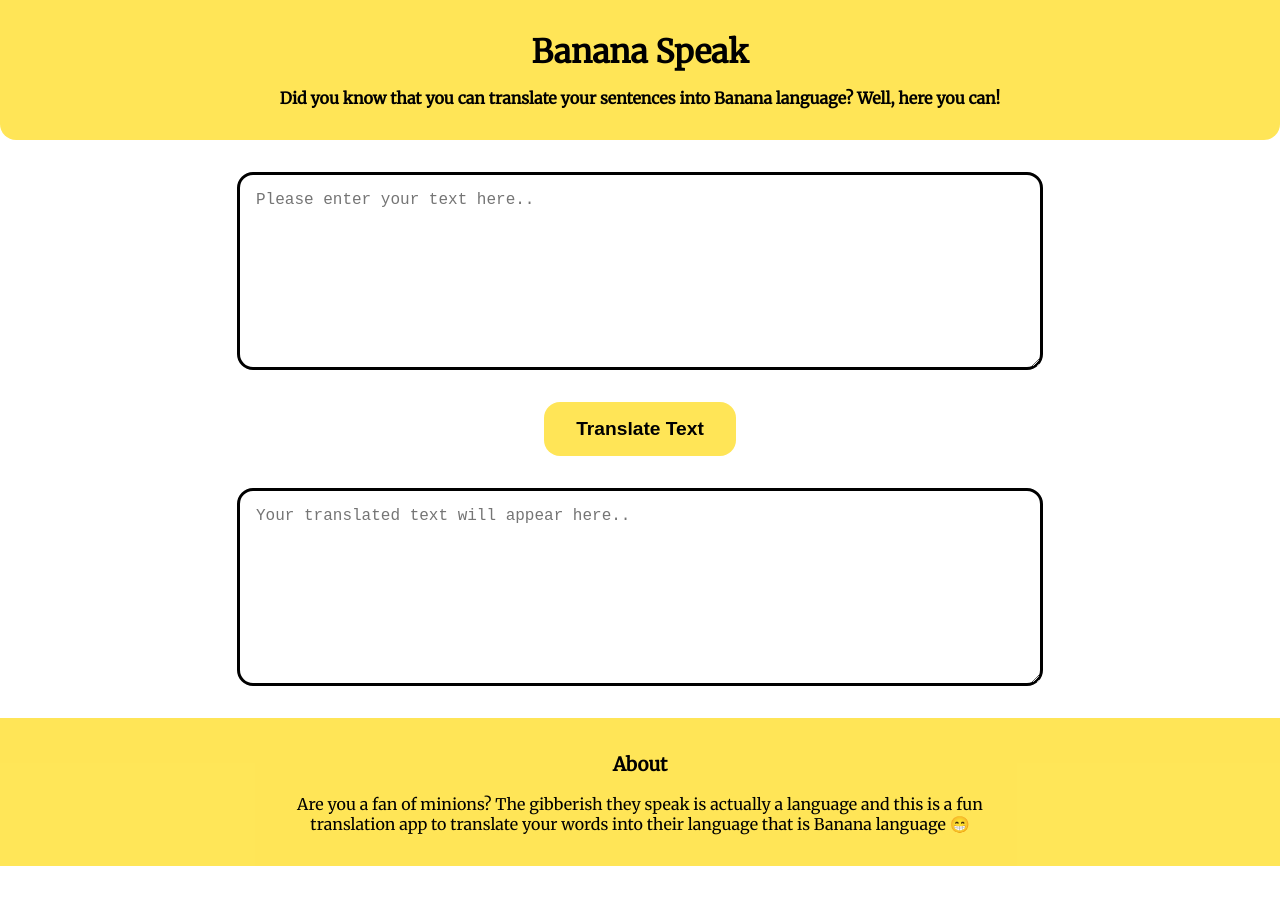
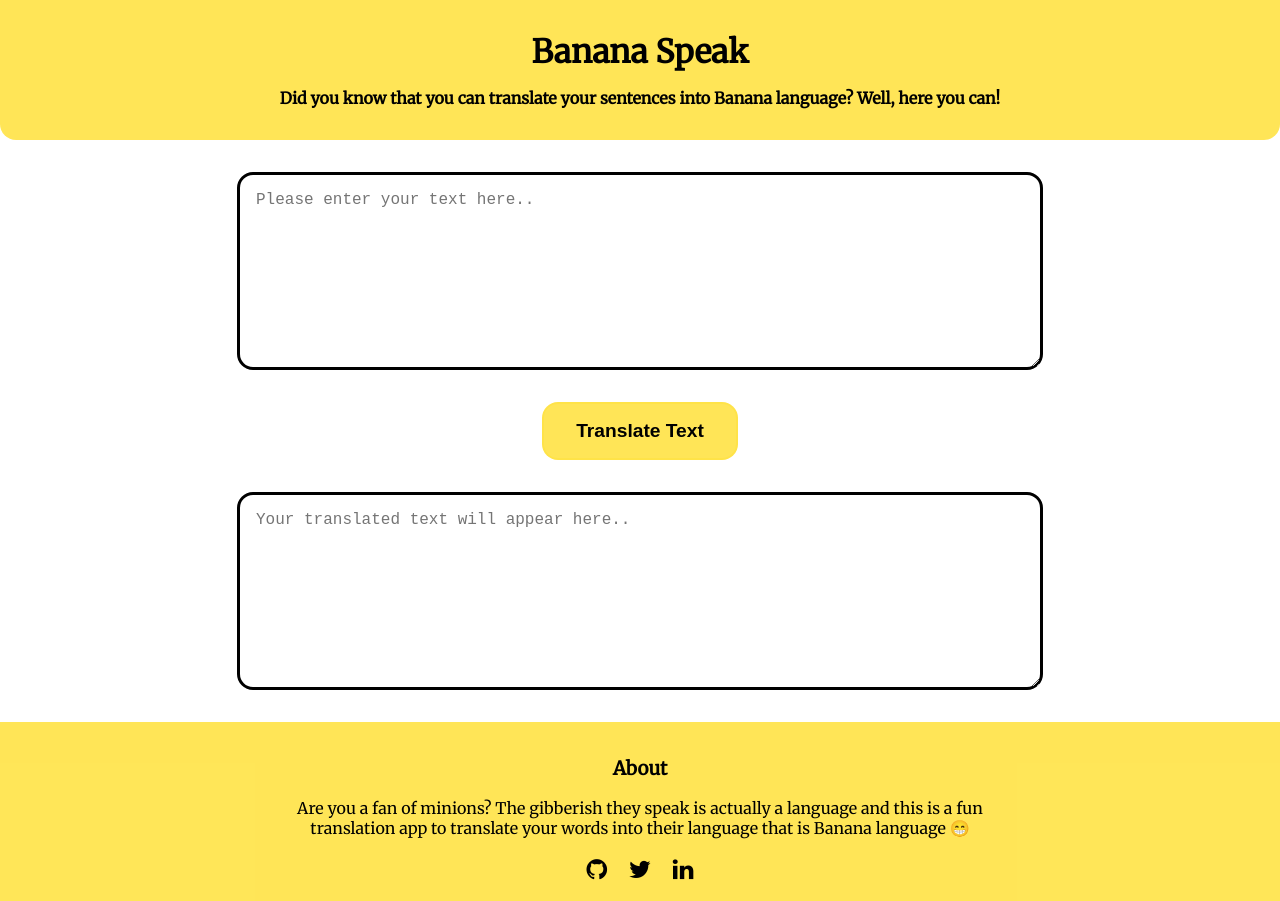
Before and after one commit to shraddha-1402/Banana-Speak, a plain HTML site: page index.html in a window 1280 px wide. Before the commit the page ends 866 px from the top, so only its background shows below. Drawn offline with Linux system fonts and the light colour scheme.

Commit message:
added social media links

```diff
--- a/index.html
+++ b/index.html
@@ -5,6 +5,7 @@
   <meta charset="UTF-8">
   <meta name="viewport" content="width=device-width, initial-scale=1.0">
   <title>Banana Speak</title>
+  <link rel="stylesheet" href="https://cdnjs.cloudflare.com/ajax/libs/font-awesome/4.7.0/css/font-awesome.min.css">
   <link rel="stylesheet" href="styles.css">
 </head>
 
@@ -21,6 +22,17 @@
     <p class="paragraph">Are you a fan of minions? The gibberish they speak is actually a language and this is a fun
       translation app to
       translate your words into their language that is Banana language 😁</p>
+    <div>
+      <a href="https://github.com/shraddha-1402" rel="noreferrer noopener" target="_blank" class="link">
+        <span class="span-icons fa fa-github" aria-hidden="true"></span>
+      </a>
+      <a href="https://twitter.com/ShraddhaGupta08" rel="noreferrer noopener" target="_blank" class="link">
+        <span class="span-icons fa fa-twitter" aria-hidden="true"></span>
+      </a>
+      <a href="https://www.linkedin.com/in/shraddha-1402/" rel="noreferrer noopener" target="_blank" class="link">
+        <span class="span-icons fa fa-linkedin" aria-hidden="true"></span>
+      </a>
+    </div>
   </footer>
   <script src="/main.js"></script>
 </body>
--- a/styles.css
+++ b/styles.css
@@ -39,6 +39,7 @@ textarea{
 
 textarea:focus{
   outline: none;
+  font-weight: bolder;
   border: 3px solid var(--primary-color);
 }
 
@@ -49,13 +50,17 @@ textarea:focus{
 }
 
 button{
-  border: none;
+  border: 2px solid var(--primary-color);
   border-radius: var(--rem-space);
   background-color: var(--primary-color);
   padding: var(--rem-space) calc(var(--rem-space)*2);
   font-size: larger;
   font-weight: bold;
   cursor: pointer;
+}
+
+button:hover{
+  border: 2px solid var(--secondary-color);
 }
 
 .paragraph{
@@ -65,6 +70,13 @@ button{
   margin-bottom: var(--rem-space);
 }
 
+.link{
+  text-decoration: none;
+  color: var(--secondary-color);
+  margin: 0 calc(var(--rem-space)*0.5);
+  font-size: calc(var(--rem-space)*1.5);
+}
+
 footer{
   background-color: var(--primary-color);
   padding: var(--rem-space);
```
